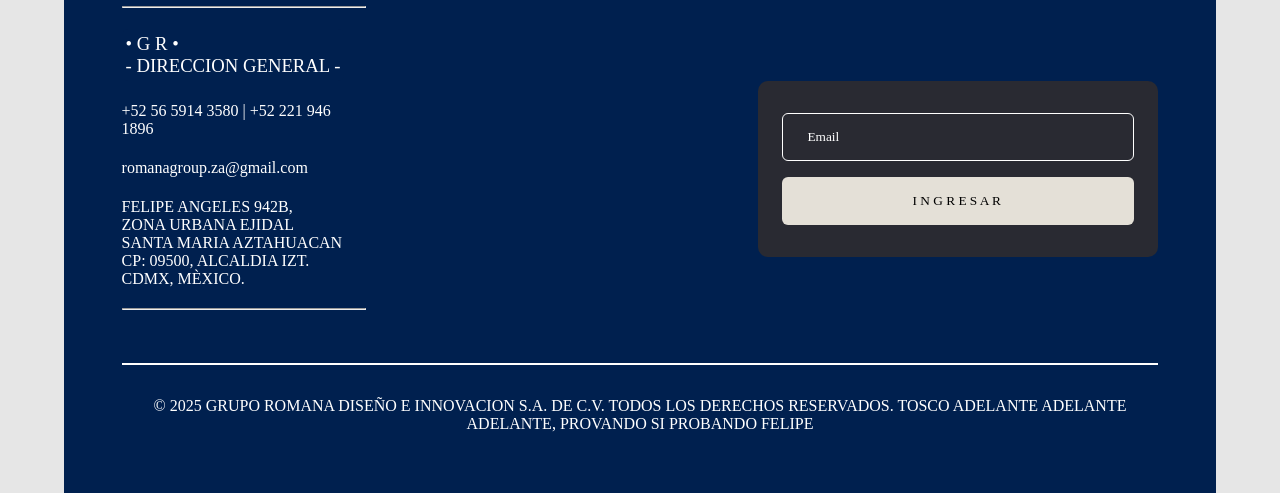
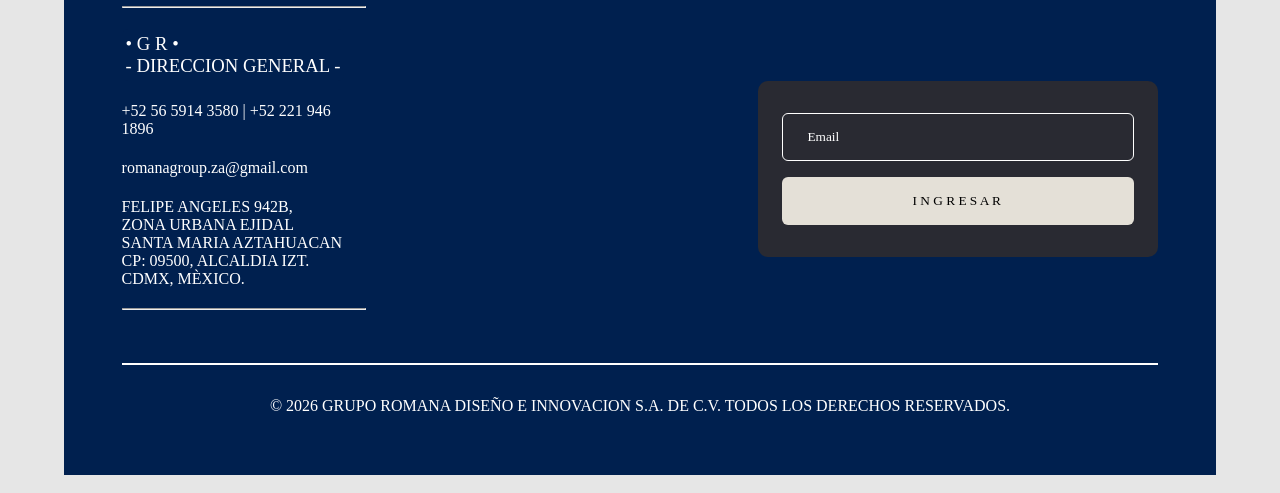
Before and after one commit to mahonrizaratem-jpg/gruporomana.com.mx_servicios-menu_gr-portal, a plain HTML site: page index.html in a window 1280 px wide. Shown: the part 1532-2025 px from the top of the page. Drawn offline with Linux system fonts and the light colour scheme; a web font is replaced by a local one.

Commit message:
Update index.html

```diff
--- a/index.html
+++ b/index.html
@@ -330,9 +330,9 @@
 
                 <p class="footer__copyright-text">
 
-                    &copy; 2025 GRUPO ROMANA
+                    &copy; 2026 GRUPO ROMANA
                     DISEÑO E INNOVACION S.A. DE C.V. TODOS LOS DERECHOS RESERVADOS.
-                    TOSCO ADELANTE ADELANTE ADELANTE, PROVANDO SI PROBANDO FELIPE
+
                 </p>
 
             </section>
```
